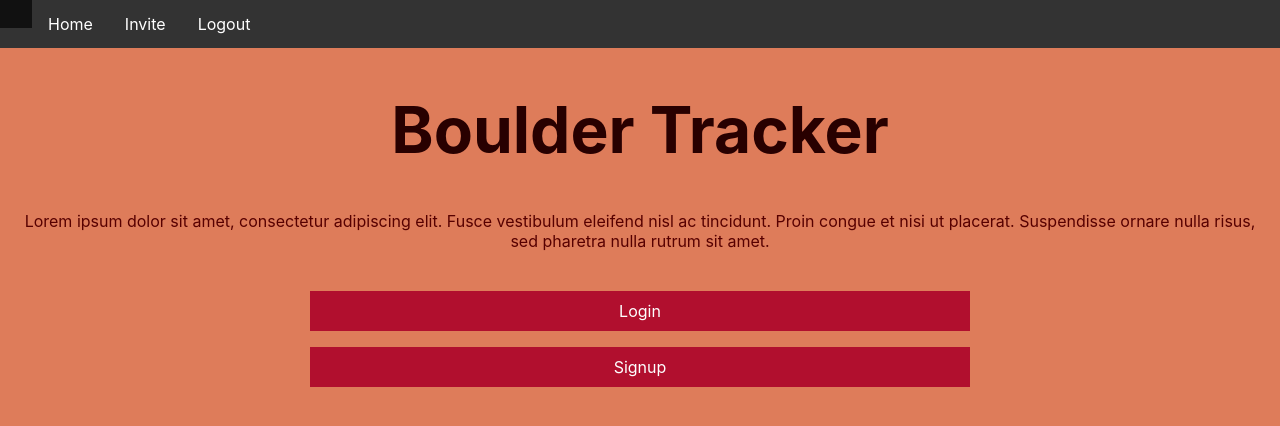
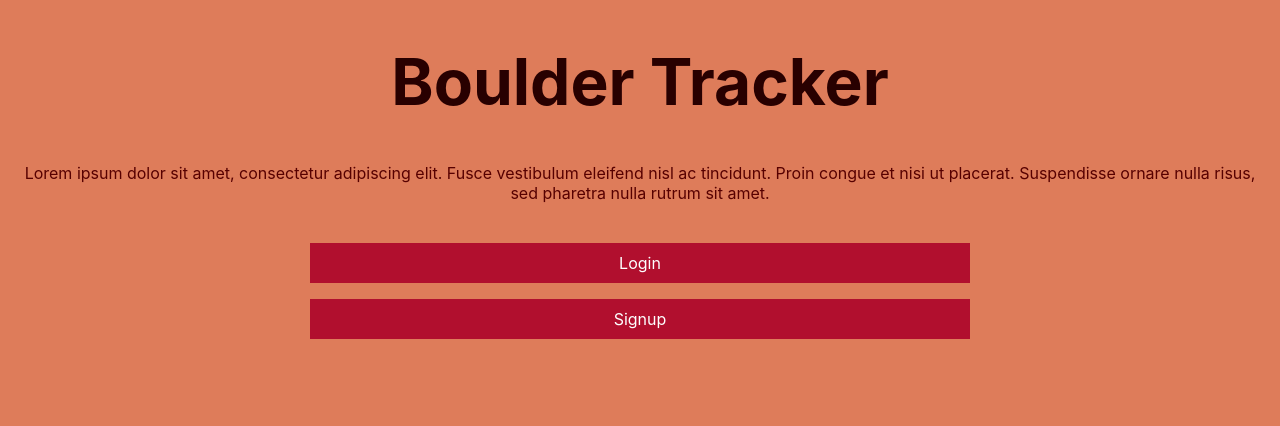
Before and after one commit to Anthonysokolov/boulder-tracker-frontend, a React (Create React App) app: page / in a window 1280 px wide. Shown: the top 426 px of the page. Built offline with nearby package versions, Linux system fonts and the light colour scheme.

Commit message:
removed navbar from landing page

```diff
--- a/src/components/views/home.js
+++ b/src/components/views/home.js
@@ -1,5 +1,4 @@
 import React, { Component } from "react";
-import Navbar from "./../containers/navbar";
 import Button from "./Button";
 
 import "../../styles/common.css";
@@ -16,7 +15,6 @@ class Home extends Component {
   render() {
     return (
       <div className="homepage">
-        <Navbar />
         <h1 className="title"> Boulder Tracker </h1>
         <p className="subtitle">Lorem ipsum dolor sit amet, consectetur adipiscing elit. Fusce vestibulum eleifend nisl ac tincidunt. Proin congue et nisi ut placerat. Suspendisse ornare nulla risus, sed pharetra nulla rutrum sit amet.</p>
         <div className="centered">
```
